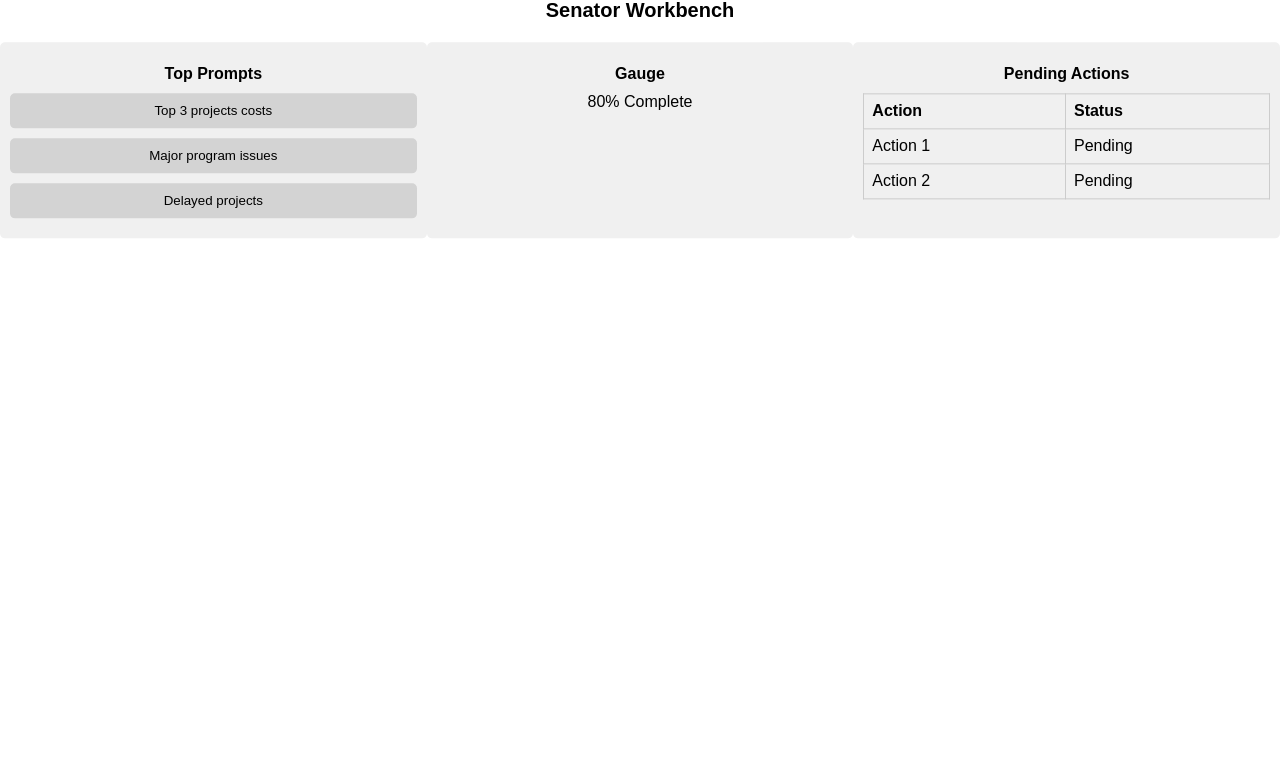
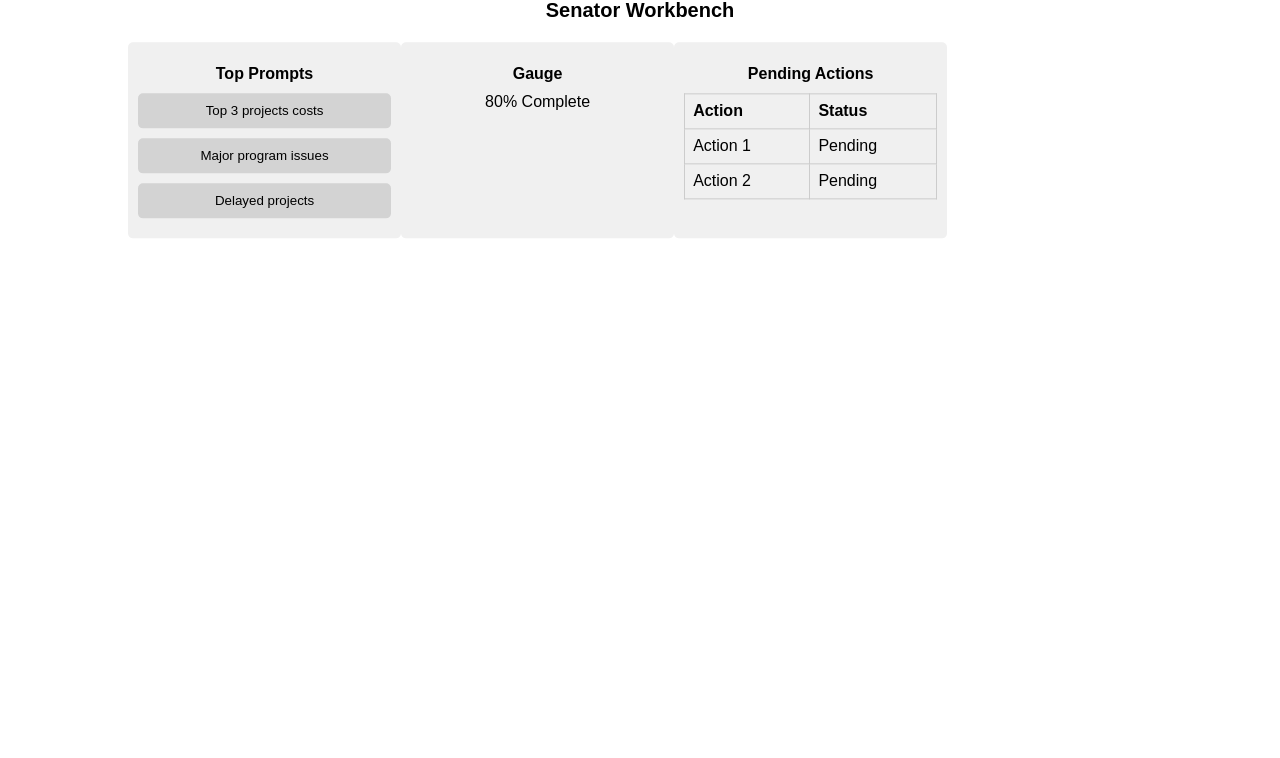
Before and after one commit to daniellynam/copilot, a PHP site: page / in a window 1280 px wide. Shown: the part 21-779 px from the top of the page. Run offline with PHP 8.4, Linux system fonts and the light colour scheme; some libraries are stand-ins or nearby versions.

Commit message:
Update index.php

```diff
--- a/index.php
+++ b/index.php
@@ -10,7 +10,7 @@
       }
 
       .container {
-        width: 100%;
+        width: 80%;
         margin: 0 auto;
         margin-top: 50vh;
         transform: translateY(-50%);
@@ -24,6 +24,7 @@
       }
 
       .top-section {
+        width: 80%;
         display: flex;
         justify-content: space-between;
         margin-bottom: 20px;
@@ -80,6 +81,12 @@
 
       .webchat {
         height: 500px;
+      }
+
+      .webchat__bubble--from-user,
+      .webchat__bubble--from-bot {
+        border: none !important;
+        box-shadow: none !important;
       }
 
       .webchat .webchat__bubble--from-user {
```
